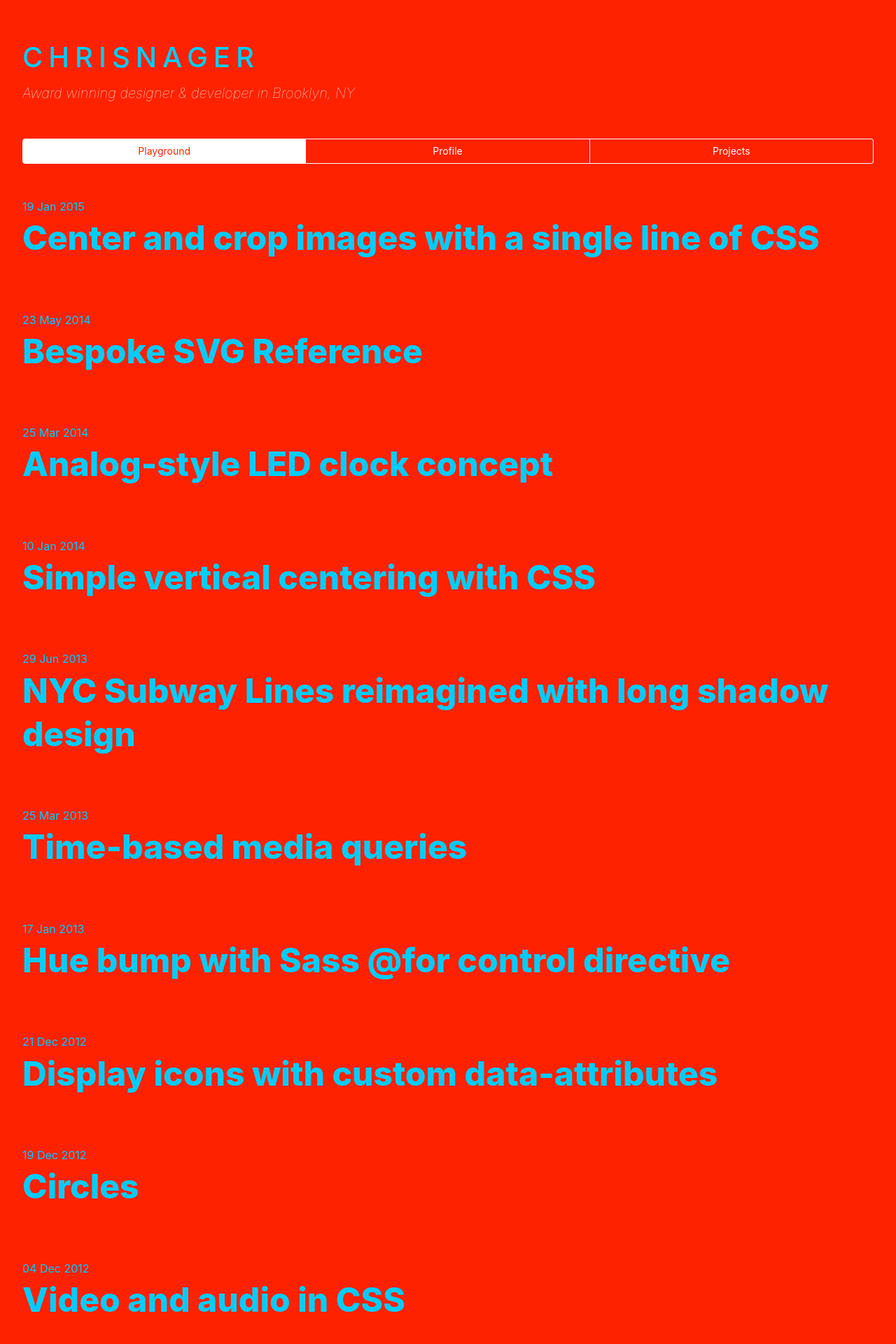
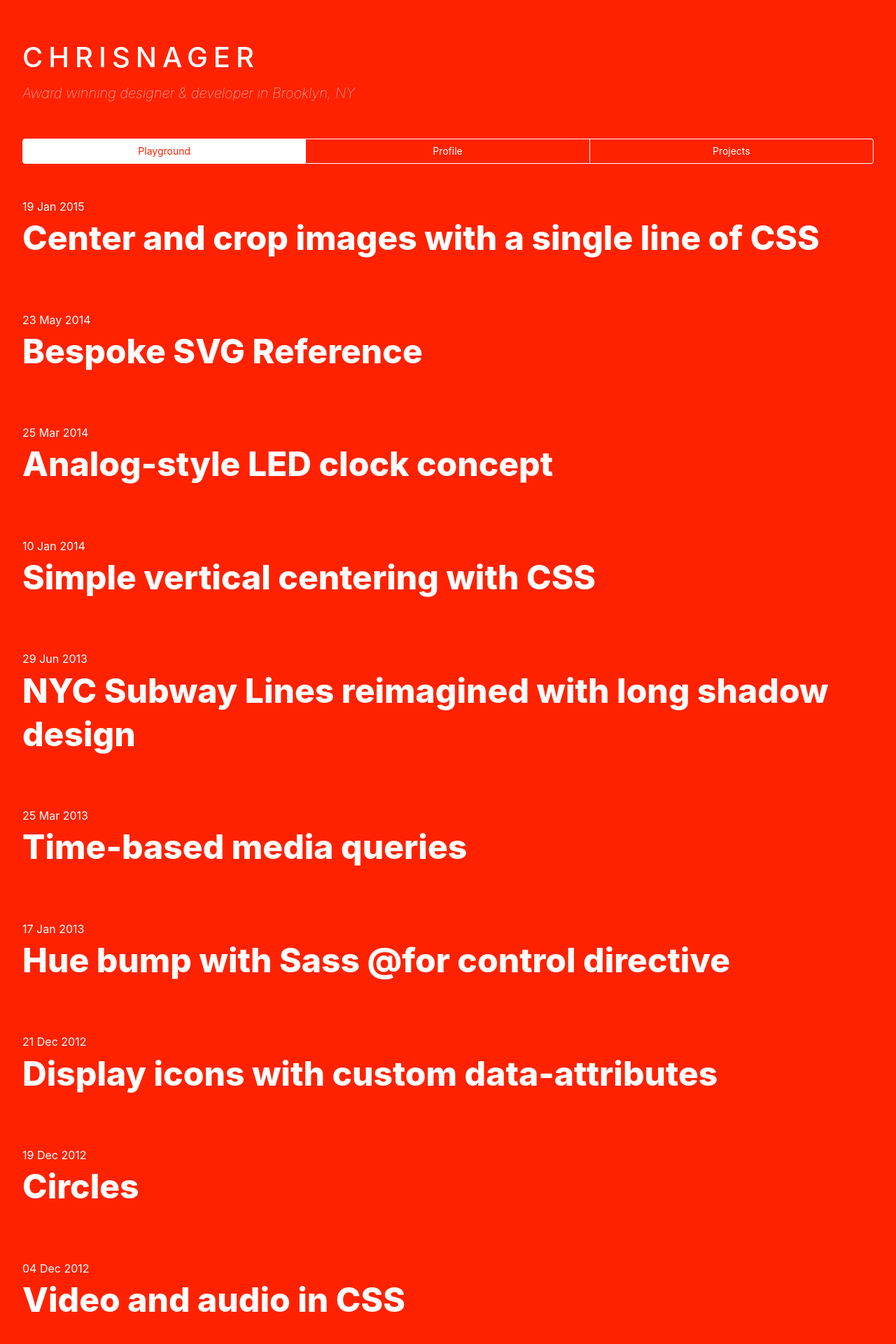
Before and after one commit to chrisnager/chrisnager.github.io, a Jekyll site: the page built from index.html, in a window 1280 px wide. Shown: the top 1920 px of the page at 70% size. Built offline with Jekyll 4.4.1, drawn with Linux system fonts in a browser that asks for light colours; nearby versions of some CDN libraries; library files that are not in the unit come from our copies.

Commit message:
Add color variables

```diff
--- a/css/chrisnager.css
+++ b/css/chrisnager.css
@@ -22,6 +22,14 @@
    Base
    ========================================================================== */
 
+:root {
+  --blue: #0cf;
+  --red: #f20;
+  --white: #fff;
+  --black: #222;
+  --key: #000;
+}
+
 *,
 :before,
 :after {
@@ -32,12 +40,12 @@
 
 html {
     font: 75%/1.7 -apple-system, BlinkMacSystemFont, sans-serif;
-    color: #fff;
-    background-color: #f20;
+    color: var(--white);
+    background-color: var(--red);
 }
 
 ::selection {
-    color: #fff;
+    color: var(--white);
     text-shadow: none;
     background-color: #ff3600;
 }
@@ -68,7 +76,7 @@ pre {
 }
 
 a {
-    color: #0cf;
+    color: var(--white);
 }
 
 img {
@@ -122,7 +130,7 @@ iframe {
 
 .logo > a:hover,
 .logo > a:focus {
-    color: black;
+    color: var(--key);
 }
 
 
@@ -179,7 +187,7 @@ iframe {
 .project__link:hover .project__title,
 .post__link:focus .post__title,
 .project__link:focus .project__title {
-    color: #fff;
+    color: var(--white);
 }
 
 .post__title,
@@ -263,8 +271,8 @@ iframe {
 .copyright {
     margin-bottom: 0;
     padding: 1.25rem 1rem;
-    background-color: #fff;
-    color: #f20;
+    background-color: var(--white);
+    color: var(--red);
 }
 
 .copyright p {
@@ -311,7 +319,7 @@ iframe {
     font-size: 0.875rem;
     line-height: 1;
     text-decoration: none;
-    color: #fff;
+    color: var(--white);
 }
 
 .social-links > li > a {
@@ -340,9 +348,9 @@ iframe {
 .social-links > li > a:active,
 .social-links > li > a:hover,
 .social-links > li > a:focus {
-    border-color: #fff;
-    color: #f20;
-    background-color: #fff;
+    border-color: var(--white);
+    color: var(--red);
+    background-color: var(--white);
 }
 
 .social-links > li > a > .icon {
@@ -353,12 +361,12 @@ iframe {
 }
 
 .social-links > li > a > .icon path {
-    fill: #fff;
+    fill: var(--white);
 }
 
 .social-links > li > a:hover > .icon path,
 .social-links > li > a:focus > .icon path {
-    fill: #f20;
+    fill: var(--red);
 }
 
 
```
